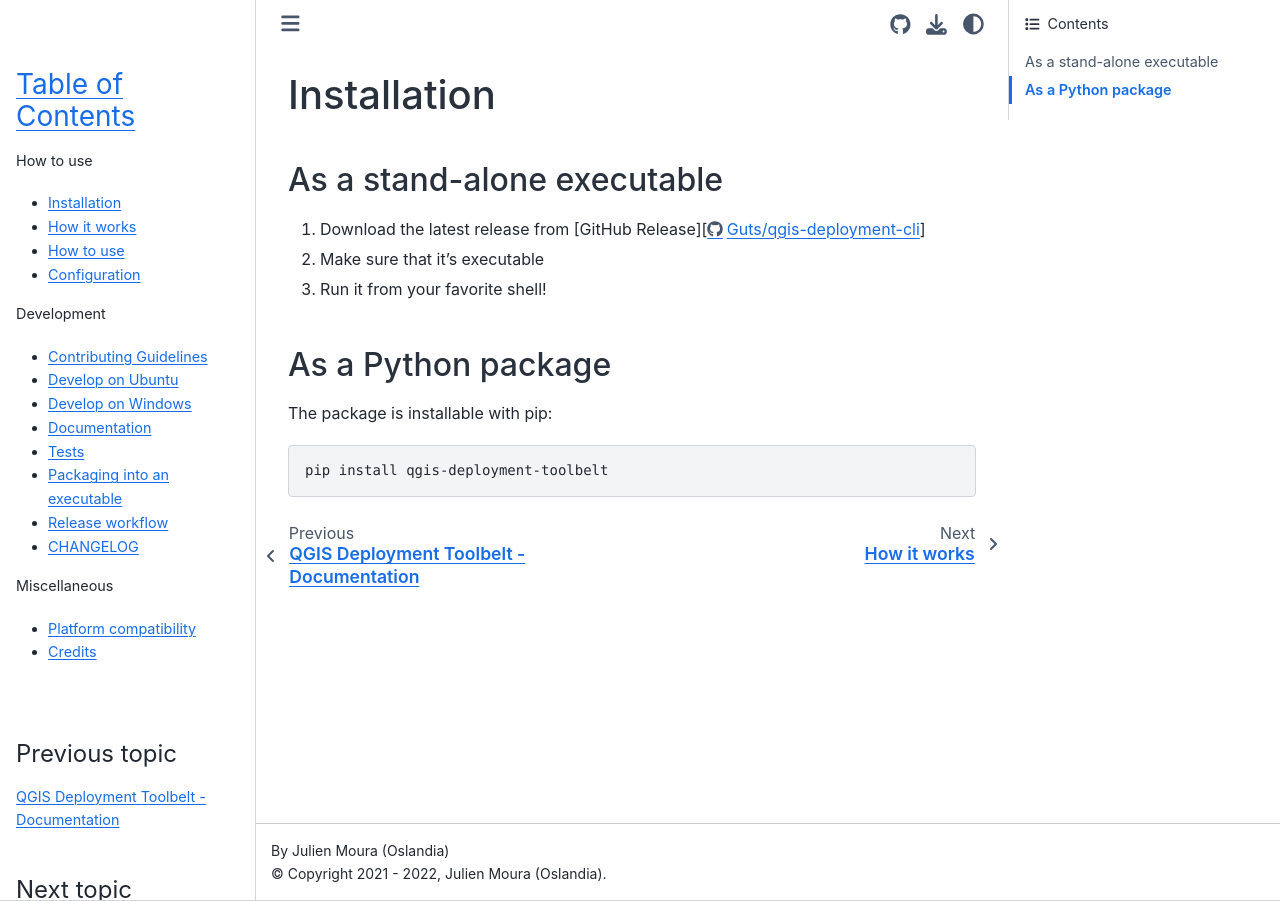
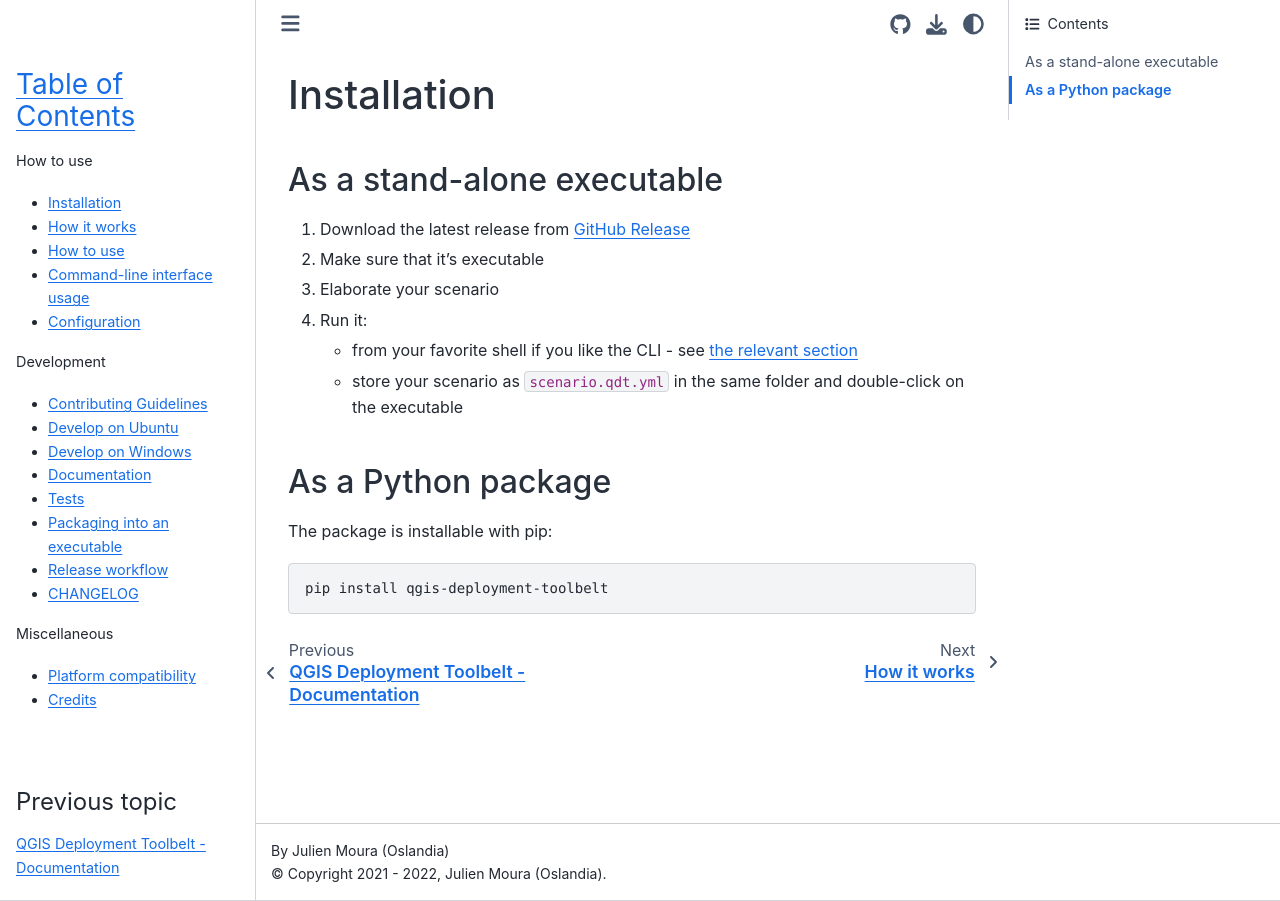
Before and after one commit to Guts/qgis-deployment-cli, a Sphinx documentation site: the page built from docs/usage/installation.md, in a window 1280 px wide. Built offline with Sphinx 7.4.7 and the Sphinx Book theme 1.1.4, drawn with Linux system fonts in a browser that asks for light colours; pages that are not in the unit, such as notebooks, are missing from menus.

Commit message:
Fix installation page

```diff
--- a/docs/usage/installation.md
+++ b/docs/usage/installation.md
@@ -2,9 +2,12 @@
 
 ## As a stand-alone executable
 
-1. Download the latest release from [GitHub Release][https://github.com/Guts/qgis-deployment-cli/releases/latest]
+1. Download the latest release from [GitHub Release](https://github.com/Guts/qgis-deployment-cli/releases/latest)
 1. Make sure that it's executable
-1. Run it from your favorite shell!
+1. Elaborate your scenario
+1. Run it:
+   - from your favorite shell if you like the CLI - see [the relevant section](/usage/cli)
+   - store your scenario as `scenario.qdt.yml` in the same folder and double-click on the executable
 
 ## As a Python package
 
```
Also changed, not shown: docs/index.md (+2 -1 lines).
